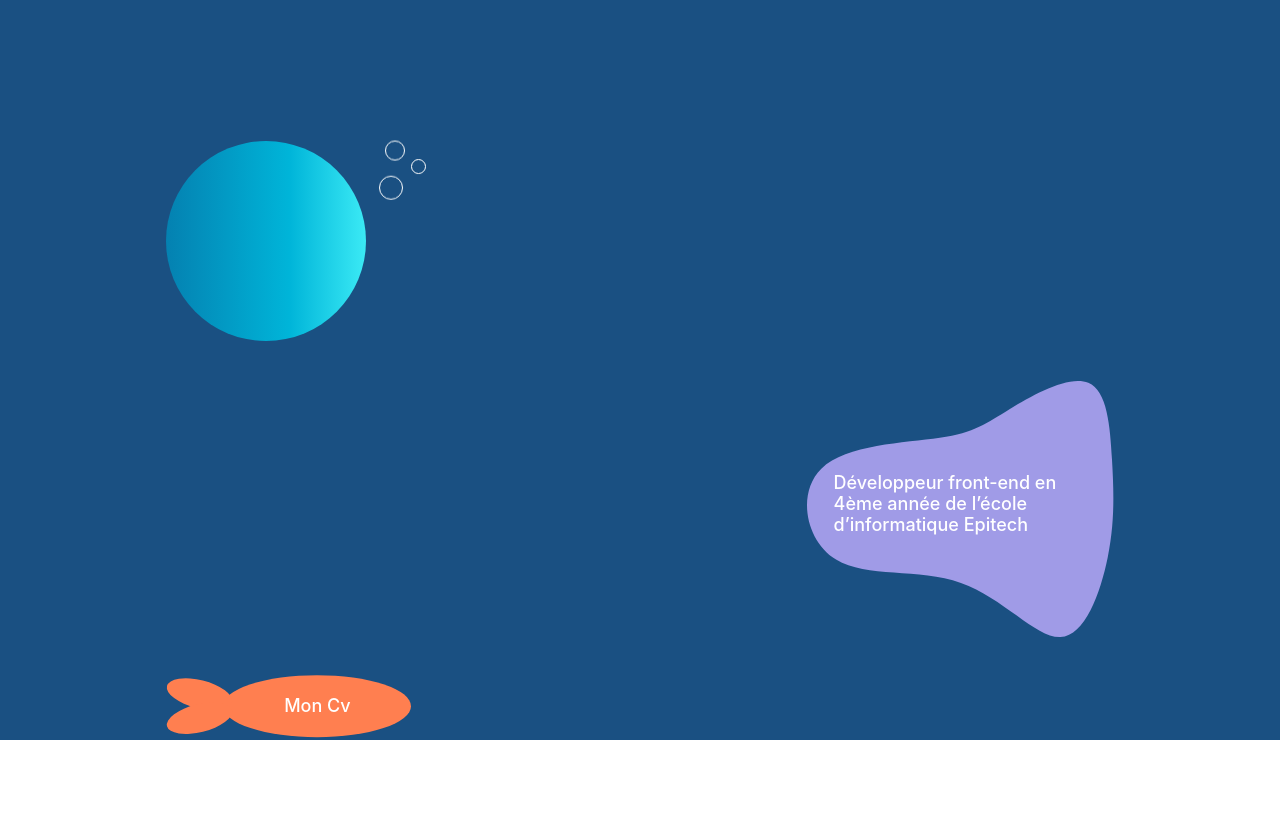
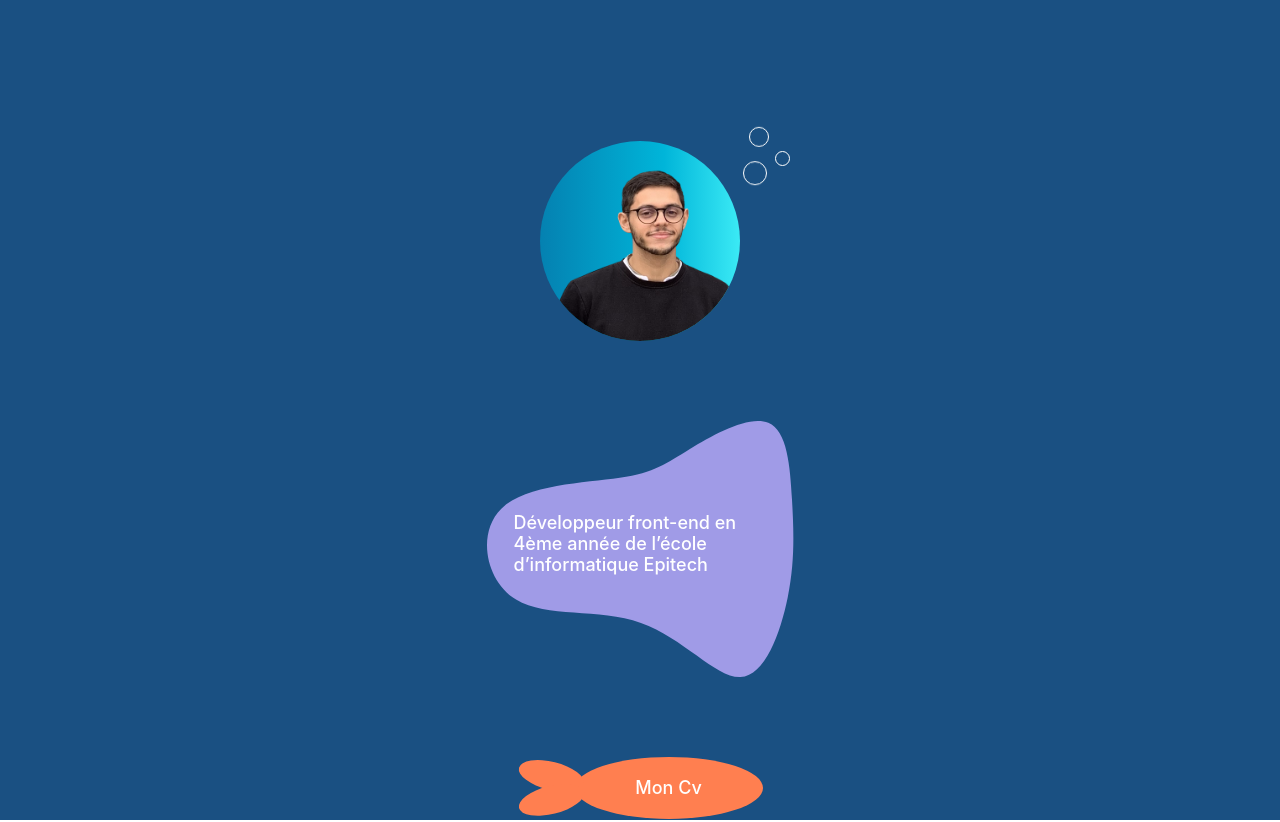
Before and after one commit to nicocarrasco/portfolio-abyss, a React (Create React App) app: page / in a window 1280 px wide. Shown: the part 660-1482 px from the top of the page. Before the commit the page ends 1400 px from the top, so only its background shows below. Built offline with nearby package versions, Linux system fonts and the light colour scheme.

Commit message:
Refactor pres part

```diff
--- /dev/null
+++ b/src/global.d.ts
@@ -0,0 +1 @@
+declare module "*.pdf";
--- a/src/pages/home/presentation/Presentation.tsx
+++ b/src/pages/home/presentation/Presentation.tsx
@@ -2,27 +2,33 @@ import React from "react";
 import styled from "styled-components";
 
 import { ReactComponent as Blob } from "../../../assets/blob-pres.svg";
+import photo from "../../../assets/NicolasCarrasco.png";
+import cv from "../../../assets/CV.pdf";
 
 const Presentation = () => {
   return (
     <Container>
+      <InfoWrapper>
+        <PhotoItemWrapper>
           <PhotoWrapper>
-        <PhotoBase>
+            <Photo src={photo} />
+          </PhotoWrapper>
           <BubbleWrapper>
             <Bubble width={20} marginLeft={6} animationDelay={0} />
             <Bubble width={15} marginLeft={32} animationDelay={0.5} />
-            <Bubble width={24} marginLeft={0} animationDelay={1} />
+            <Bubble width={24} marginLeft={0} animationDelay={1.3} />
           </BubbleWrapper>
-        </PhotoBase>
-      </PhotoWrapper>
+        </PhotoItemWrapper>
         <PresWrapper>
           <Blob />
           <PresText>
-          Développeur front-end en 4ème année de l’école d’informatique Epitech
+            Développeur front-end en 4ème année de l’école d’informatique
+            Epitech
           </PresText>
         </PresWrapper>
+      </InfoWrapper>
       <CvWrapper>
-        <CvFish>
+        <CvFish href={cv} target="_blank">
           <CvText>Mon Cv</CvText>
         </CvFish>
       </CvWrapper>
@@ -38,29 +44,60 @@ const Container = styled.div`
   padding: 0 13vw;
 `;
 
-const PhotoWrapper = styled.div`
+const InfoWrapper = styled.div`
   display: flex;
-  margin-bottom: 40px;
+  justify-content: center;
+  align-items: center;
+  position: relative;
+  margin-bottom: 80px;
+
+  @media only screen and (max-device-width: 950px) {
+    flex-direction: column;
+  }
 `;
 
-const PhotoBase = styled.div`
+const PhotoItemWrapper = styled.div`
+  display: flex;
+  margin-right: 170px;
   width: 200px;
   height: 200px;
-  border-radius: 50%;
-  background: linear-gradient(
+  position: relative;
+
+  @media only screen and (max-device-width: 950px) {
+    margin-right: 0;
+    margin-bottom: 80px;
+  }
+`;
+
+const PhotoWrapper = styled.div`
+  width: 100%;
+  height: 100%;
+  background: radial-gradient(circle closest-side, #0000, #0000),
+    linear-gradient(
       90deg,
       rgba(4, 129, 177, 1) 0%,
       rgba(0, 181, 217, 1) 62%,
       rgba(59, 234, 245, 1) 100%
     );
+  border-radius: 0 0 50% 50%;
+  overflow: hidden;
+  border-radius: 50%;
   position: relative;
+`;
+
+const Photo = styled.img`
+  position: absolute;
+  width: 210px;
+  bottom: 0;
 `;
 
 const BubbleWrapper = styled.div`
   display: flex;
   flex-direction: column;
   position: absolute;
-  right: -60px;
+  top: -10px;
+  right: -50px;
+  height: 100%;
 `;
 
 const Bubble = styled.div<{
@@ -73,7 +110,7 @@ const Bubble = styled.div<{
   margin-left: ${({ marginLeft }) => `${marginLeft}px`};
   border-radius: 50%;
   border: ${({ theme }) => `${theme.colors.textPrimary} 1px solid`};
-  animation: bounceBubble 3s infinite;
+  animation: bounceBubble 3.5s infinite;
   animation-delay: ${({ animationDelay }) => `${animationDelay}s`};
 
   @keyframes bounceBubble {
@@ -83,10 +120,10 @@ const Bubble = styled.div<{
       transform: translateY(0);
     }
     25% {
-      transform: translateY(-2px);
+      transform: translateY(-5px);
     }
     75% {
-      transform: translateY(-2px);
+      transform: translateY(-5px);
     }
   }
 `;
@@ -95,7 +132,6 @@ const PresWrapper = styled.div`
   display: flex;
   justify-content: flex-end;
   position: relative;
-  margin-bottom: 40px;
 `;
 
 const PresText = styled.p`
@@ -117,6 +153,7 @@ const PresText = styled.p`
 
 const CvWrapper = styled.div`
   display: flex;
+  justify-content: center;
   margin-left: 57px;
 `;
 
@@ -131,6 +168,7 @@ const CvFish = styled.a`
   align-items: center;
   justify-content: center;
   animation: bounce 2s infinite;
+  text-decoration: none;
 
   background-color: ${({ theme }) => theme.colors.coral};
 
```
Also changed, not shown: src/assets/NicolasCarrasco.png (added), 1 other file (tests, documents, lock files or other folders). Lines whose indentation alone changed are shown as unchanged.
